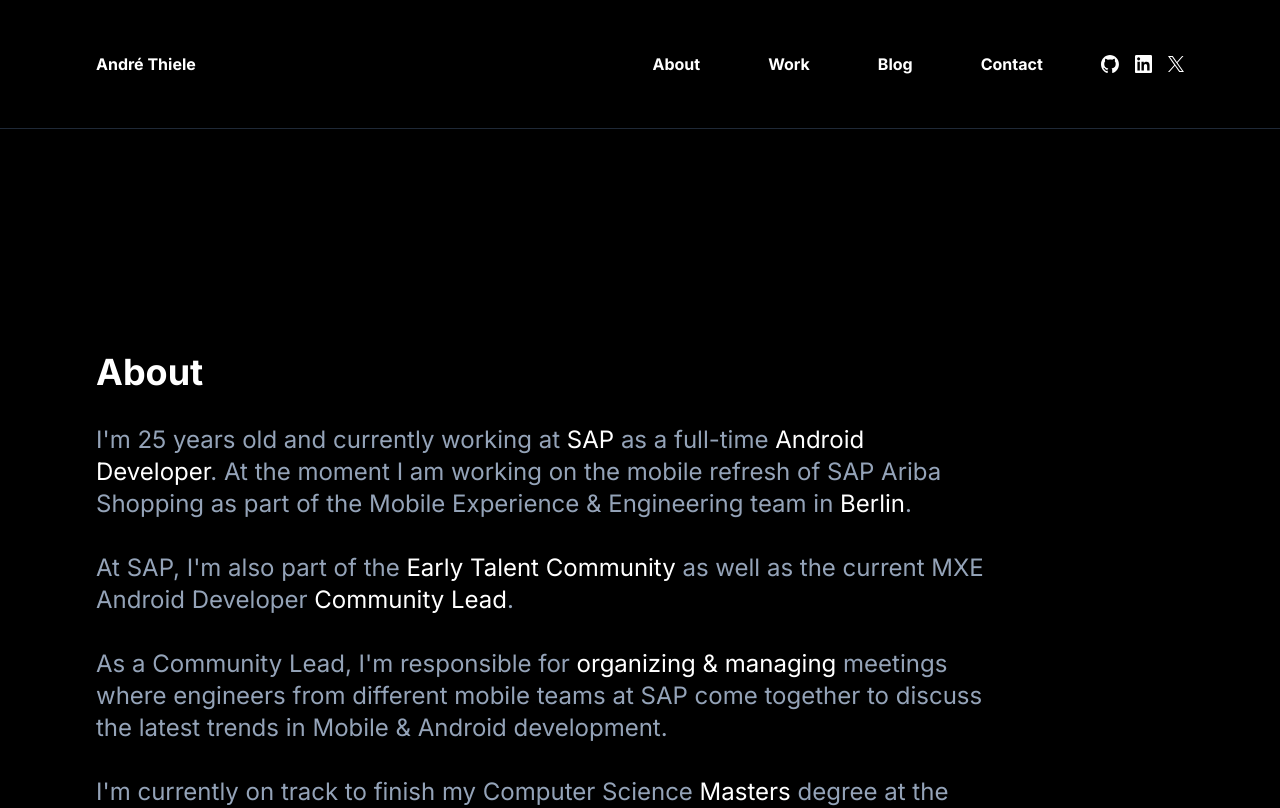
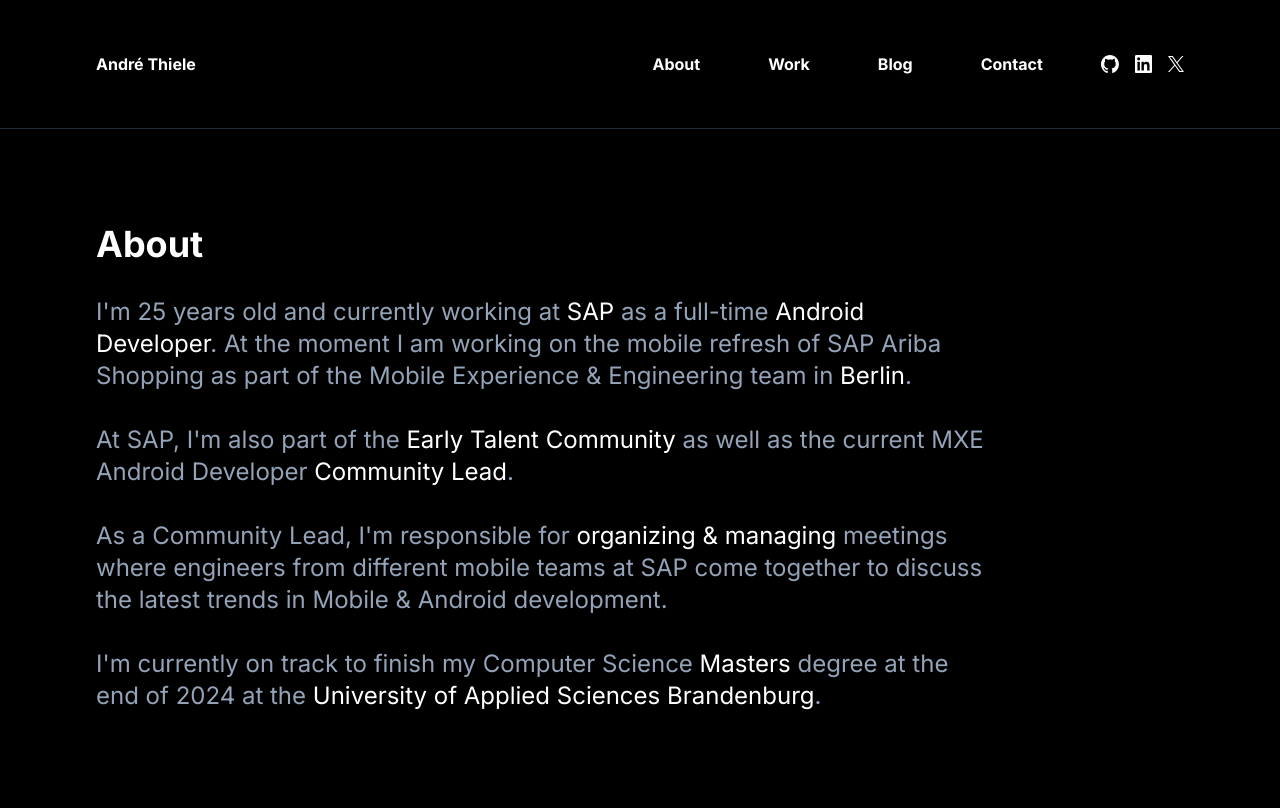
Before and after one commit to itsandreramon/website, a Next.js app: page /about in a window 1280 px wide. Shown: the top 808 px of the page. Built offline with nearby package versions, Linux system fonts and the light colour scheme.

Commit message:
remove margin from about

```diff
--- a/app/about/page.js
+++ b/app/about/page.js
@@ -16,7 +16,7 @@
 
   return (
     <div className="max-w-4xl">
-      <p className="text-4xl font-bold pt-32 pb-8">About</p>
+      <p className="text-4xl font-bold pb-8">About</p>
       <p className="text-2xl text-slate-400">
         I'm {age} years old and currently working at <span className="text-white">SAP</span> as a full-time <span className="text-white">Android Developer</span>.
         At the moment I am working on the mobile refresh of <a href="https://play.google.com/store/apps/details?id=com.sap.ariba.ibx">SAP Ariba Shopping</a> as part of the Mobile Experience & Engineering team in <span className="text-white">Berlin</span>.
```
